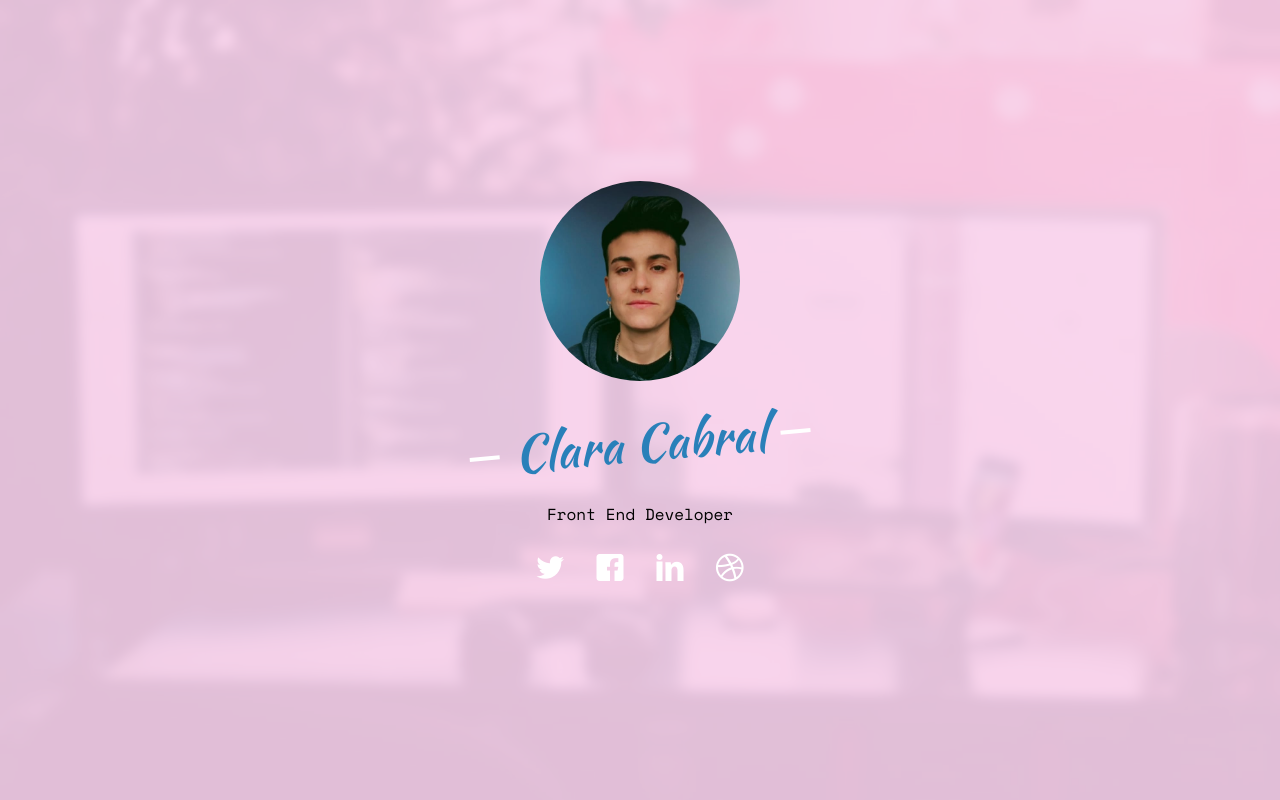
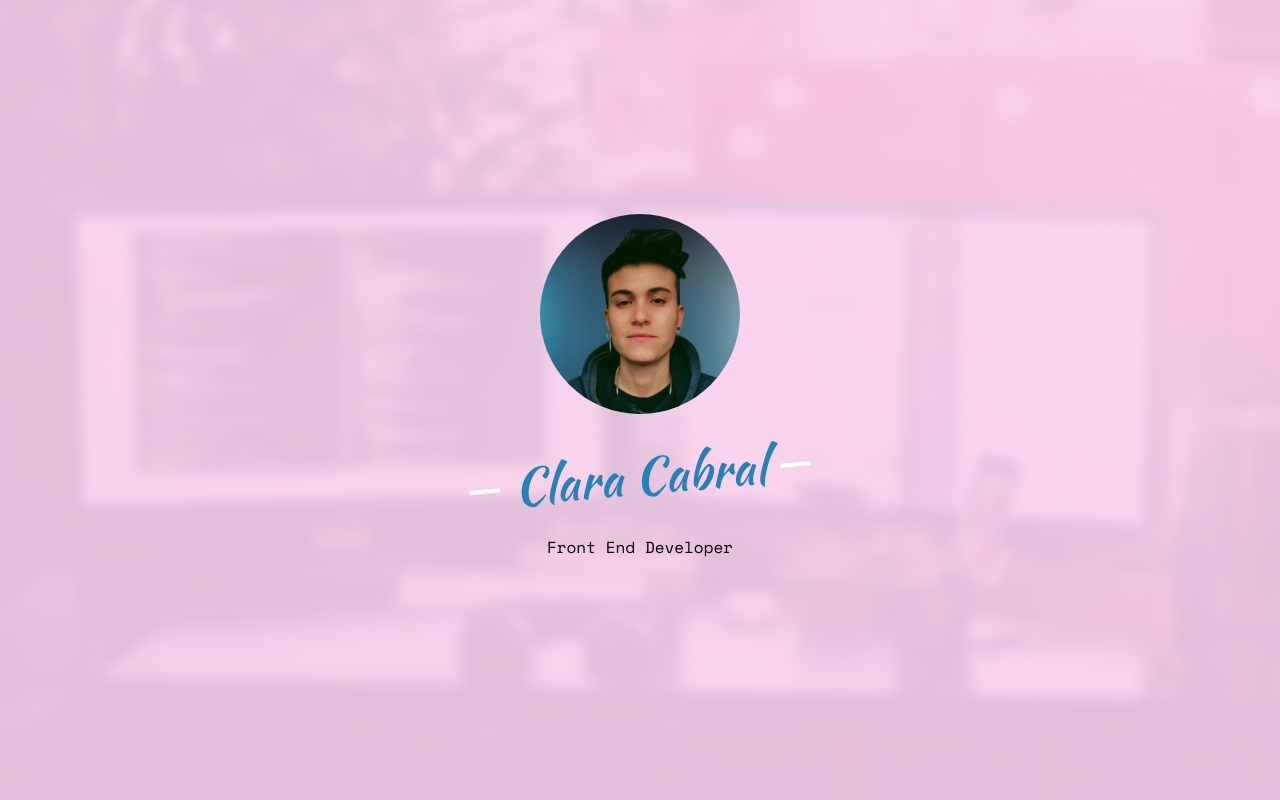
Before and after one commit to ClaraCabral77/Porfolio, a plain HTML site: page index.html in a window 1280 px wide. Shown: the top 800 px of the page. Drawn offline with nearby package versions, Linux system fonts and the light colour scheme; some packages are replaced by stand-ins of ours; no server answers; files whose address does not match are found by name.

Commit message:
porfolio2.0

```diff
--- a/index.html
+++ b/index.html
@@ -72,12 +72,7 @@
 							<h1><span>Clara Cabral</span></h1>
 							<h3><span>Front End Developer</span></h3>
 							<p>
-								<ul class="fh5co-social-icons">
-									<li><a href="#"><i class="icon-twitter2"></i></a></li>
-									<li><a href="#"><i class="icon-facebook2"></i></a></li>
-									<li><a href="#"><i class="icon-linkedin2"></i></a></li>
-									<li><a href="#"><i class="icon-dribbble2"></i></a></li>
-								</ul>
+
 							</p>
 						</div>
 					</div>
```
